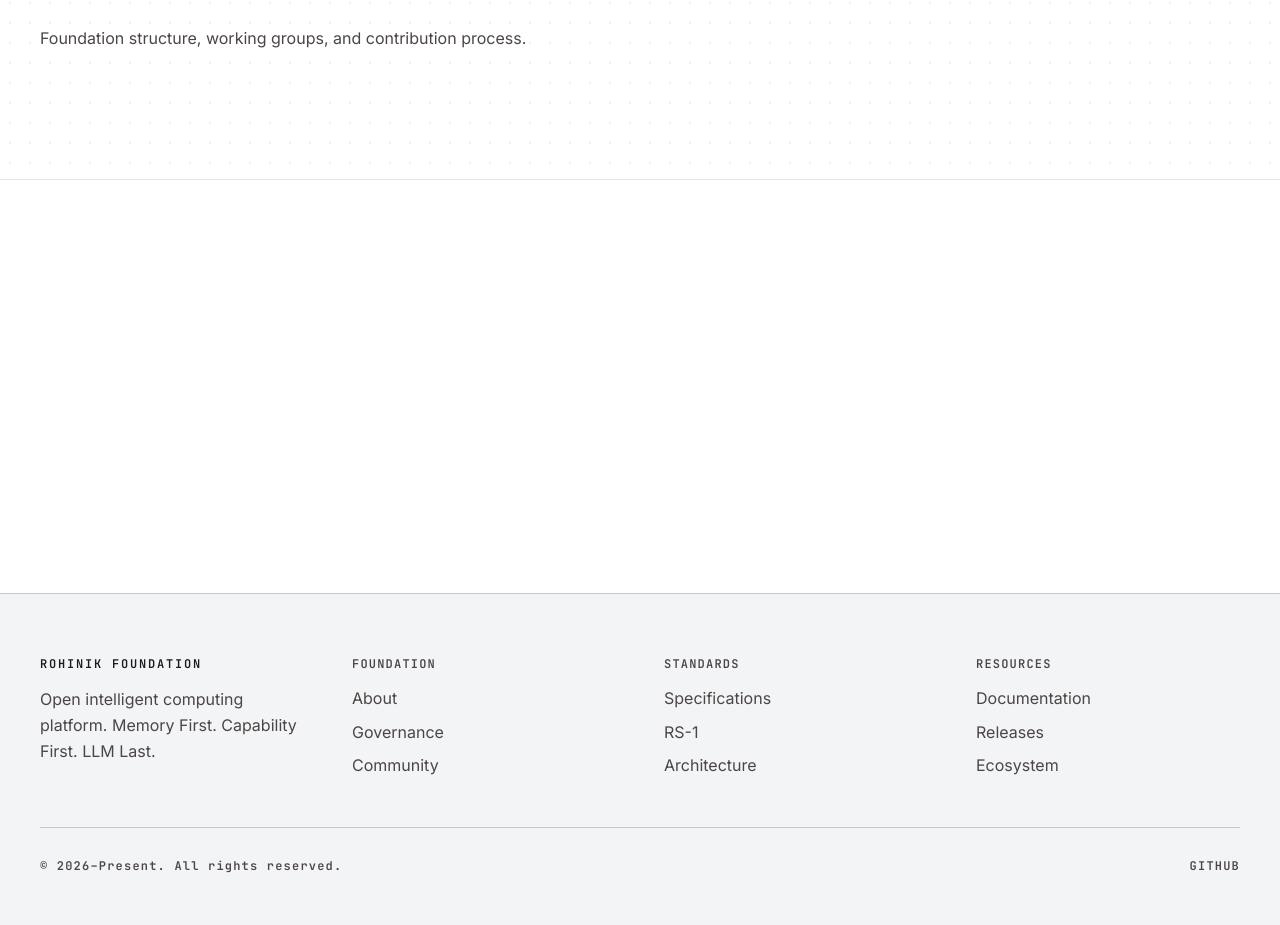
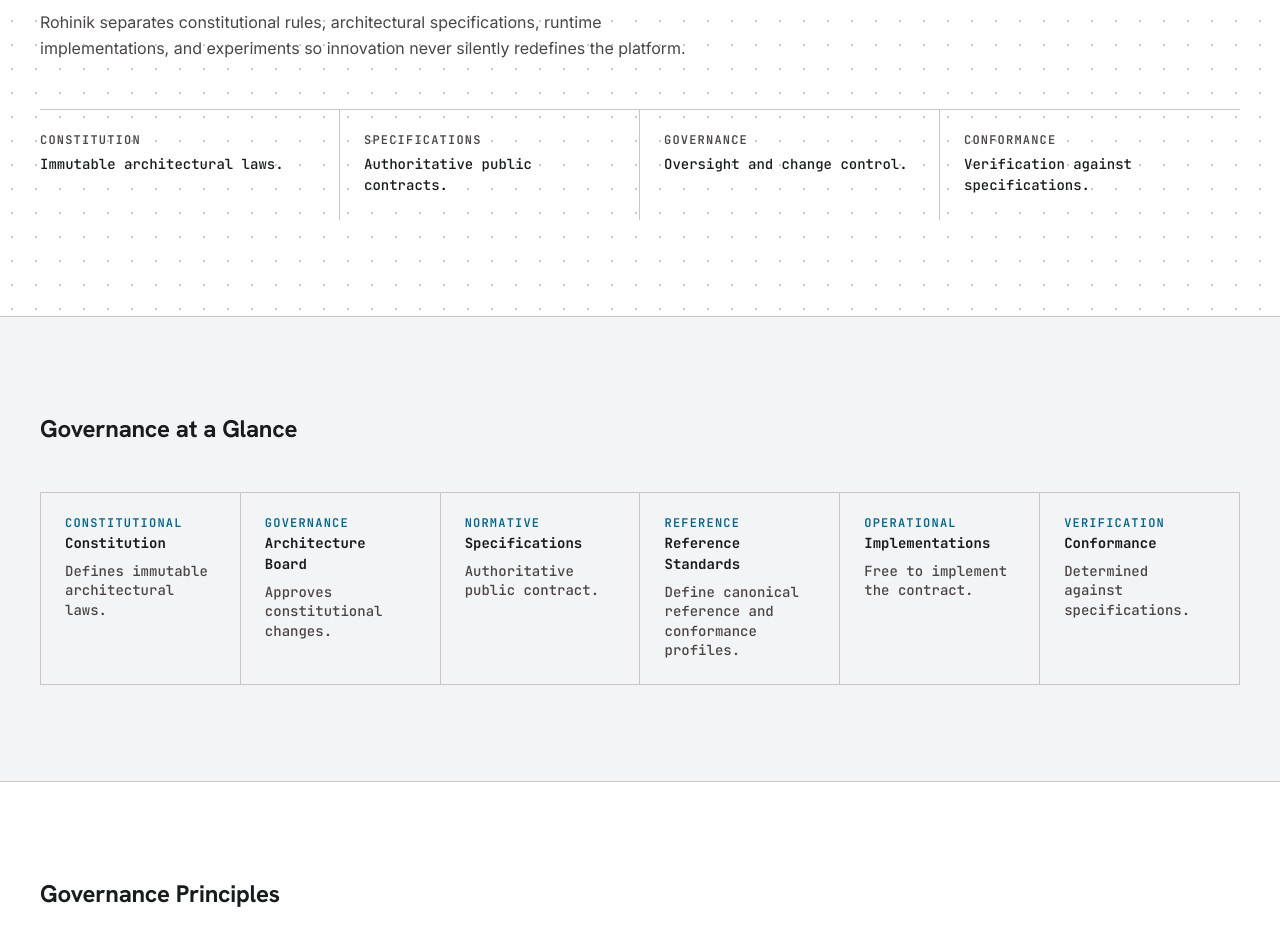
Before and after one commit to rohinik-org/rohinik.org, a Next.js app in the folder apps/website/: page /governance in a window 1280 px wide. Shown: the part 207-1132 px from the top of the page. Built offline with nearby package versions, Linux system fonts and the light colour scheme.

Commit message:
feat(governance): compose page route; fix aside landmark, sync page, test patterns

```diff
--- a/apps/website/app/governance/page.tsx
+++ b/apps/website/app/governance/page.tsx
@@ -1,14 +1,32 @@
 import type { Metadata } from 'next';
-import { PageShell } from '@/components/layout/PageShell';
+import { GovernanceHero } from '@/components/governance/GovernanceHero';
+import { GovernanceAtAGlance } from '@/components/governance/GovernanceAtAGlance';
+import { GovernancePrinciples } from '@/components/governance/GovernancePrinciples';
+import { AuthorityModel } from '@/components/governance/AuthorityModel';
+import { GovernanceLifecycle } from '@/components/governance/GovernanceLifecycle';
+import { ChangeProcess } from '@/components/governance/ChangeProcess';
+import { RolesResponsibilities } from '@/components/governance/RolesResponsibilities';
+import { CompatibilityRules } from '@/components/governance/CompatibilityRules';
+import { ConformanceSection } from '@/components/governance/ConformanceSection';
+import { ContributionWorkflow } from '@/components/governance/ContributionWorkflow';
+import { GovernanceReferences } from '@/components/governance/GovernanceReferences';
 
 export const metadata: Metadata = { title: 'Governance' };
 
 export default function GovernancePage() {
   return (
-    <PageShell
-      label="FOUNDATION / GOVERNANCE"
-      title="Governance"
-      description="Foundation structure, working groups, and contribution process."
-    />
+    <>
+      <GovernanceHero />
+      <GovernanceAtAGlance />
+      <GovernancePrinciples />
+      <AuthorityModel />
+      <GovernanceLifecycle />
+      <ChangeProcess />
+      <RolesResponsibilities />
+      <CompatibilityRules />
+      <ConformanceSection />
+      <ContributionWorkflow />
+      <GovernanceReferences />
+    </>
   );
 }
--- a/apps/website/components/governance/ChangeProcess.tsx
+++ b/apps/website/components/governance/ChangeProcess.tsx
@@ -38,7 +38,8 @@
             </li>
           ))}
         </ol>
-        <aside
+        <div
+          role="note"
           aria-labelledby="governance-callout-heading"
           className="mt-8 border border-outline-variant p-6"
         >
@@ -48,7 +49,7 @@
           >
             Code never becomes authoritative first. Specifications do.
           </p>
-        </aside>
+        </div>
       </div>
     </section>
   );
```
Also changed, not shown: 2 other files (tests, documents, lock files or other folders).
